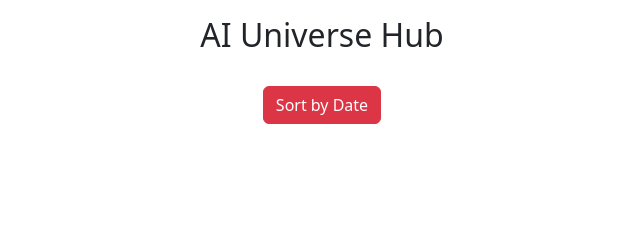
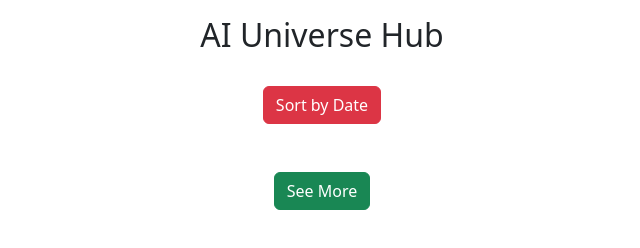
Before and after one commit to Barshonwebdev/AI-API, a plain HTML site: page index.html in a window 1280 px wide. Shown: the whole page, without its empty margins (318-958 px from the left). Drawn offline with nearby package versions, Linux system fonts and the light colour scheme; no server answers.

Commit message:
see more button added

```diff
--- a/index.html
+++ b/index.html
@@ -22,6 +22,9 @@
         <div class="row row-cols-1 row-cols-md-3 g-4" id="ai-box-container">
 
         </div>
+        <div class="d-flex justify-content-center mt-5 mb-3">
+          <button class="btn btn-success">See More</button>
+        </div>
       </section>
     </main>
 
```
